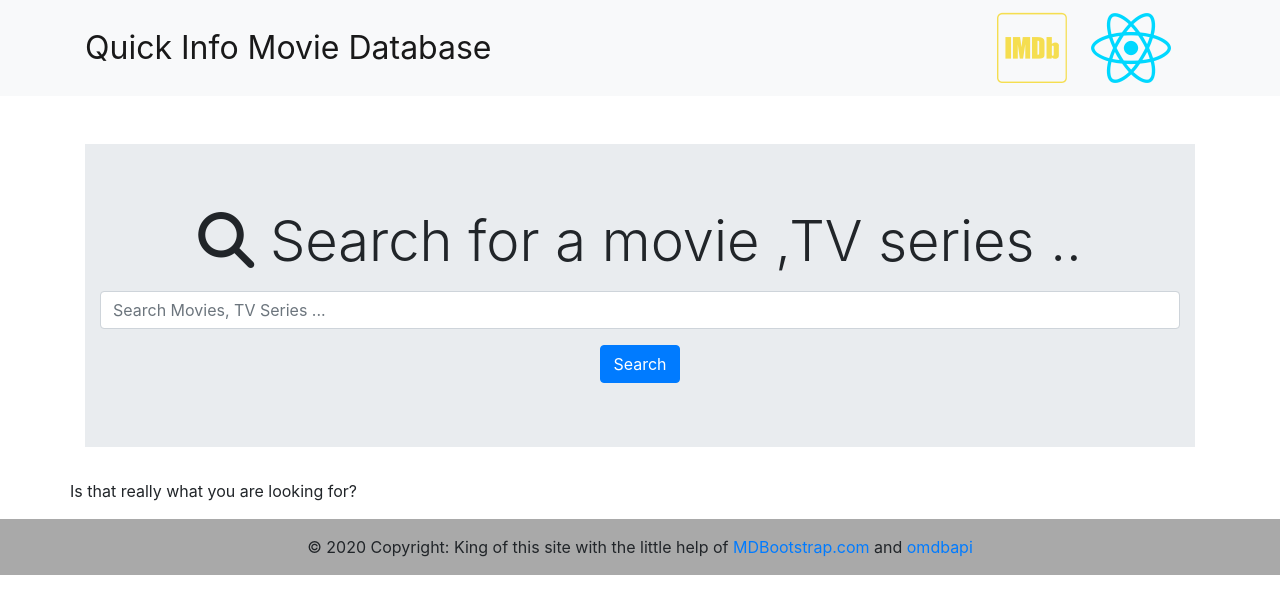
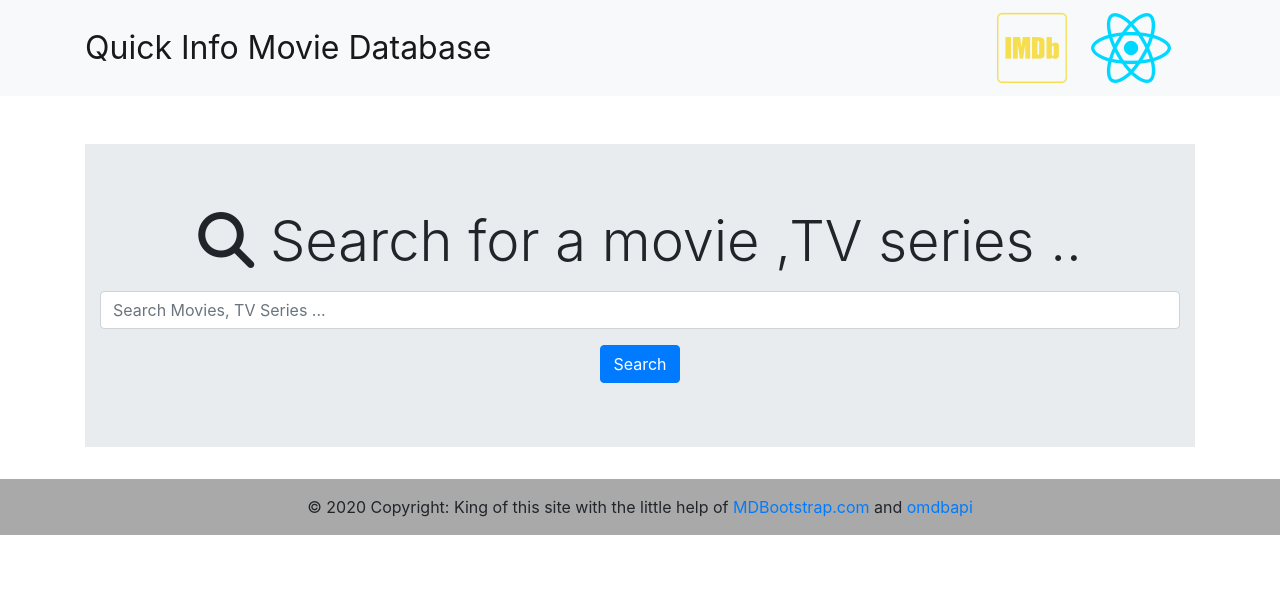
Before and after one commit to MateuszKalwaj/ReactMoviesApp, a React (Create React App) app: page /#/ in a window 1280 px wide. Shown: the top 614 px of the page. Built offline with nearby package versions, Linux system fonts and the light colour scheme.

Commit message:
github pages added

```diff
--- a/package.json
+++ b/package.json
@@ -2,11 +2,13 @@
   "name": "movies-search-app",
   "version": "0.1.0",
   "private": true,
+  "homepage": "https://mateuszkalwaj.github.io/ReactMoviesApp",
   "dependencies": {
     "@testing-library/jest-dom": "^4.2.4",
     "@testing-library/react": "^9.5.0",
     "@testing-library/user-event": "^7.2.1",
     "axios": "^0.19.2",
+    "gh-pages": "^2.2.0",
     "react": "^16.13.1",
     "react-dom": "^16.13.1",
     "react-redux": "^7.2.0",
@@ -17,6 +19,7 @@
     "redux-thunk": "^2.3.0"
   },
   "scripts": {
+    "deploy": "npm run build&&gh-pages -d build",
     "start": "react-scripts start",
     "build": "react-scripts build",
     "test": "react-scripts test",
--- a/src/components/home/MoviesContainer.js
+++ b/src/components/home/MoviesContainer.js
@@ -16,8 +16,7 @@ export class MoviesContainer extends Component {
           ? movies.Search.map((movie, index) => (
               <MovieCard key={index} movie={movie} />
             ))
-          : <div><p>Is that really what you are looking for?</p></div>;
-
+          :null;
         return (
             <div className="row">
                 {content}
```
Also changed, not shown: 1 other file (tests, documents, lock files or other folders).
